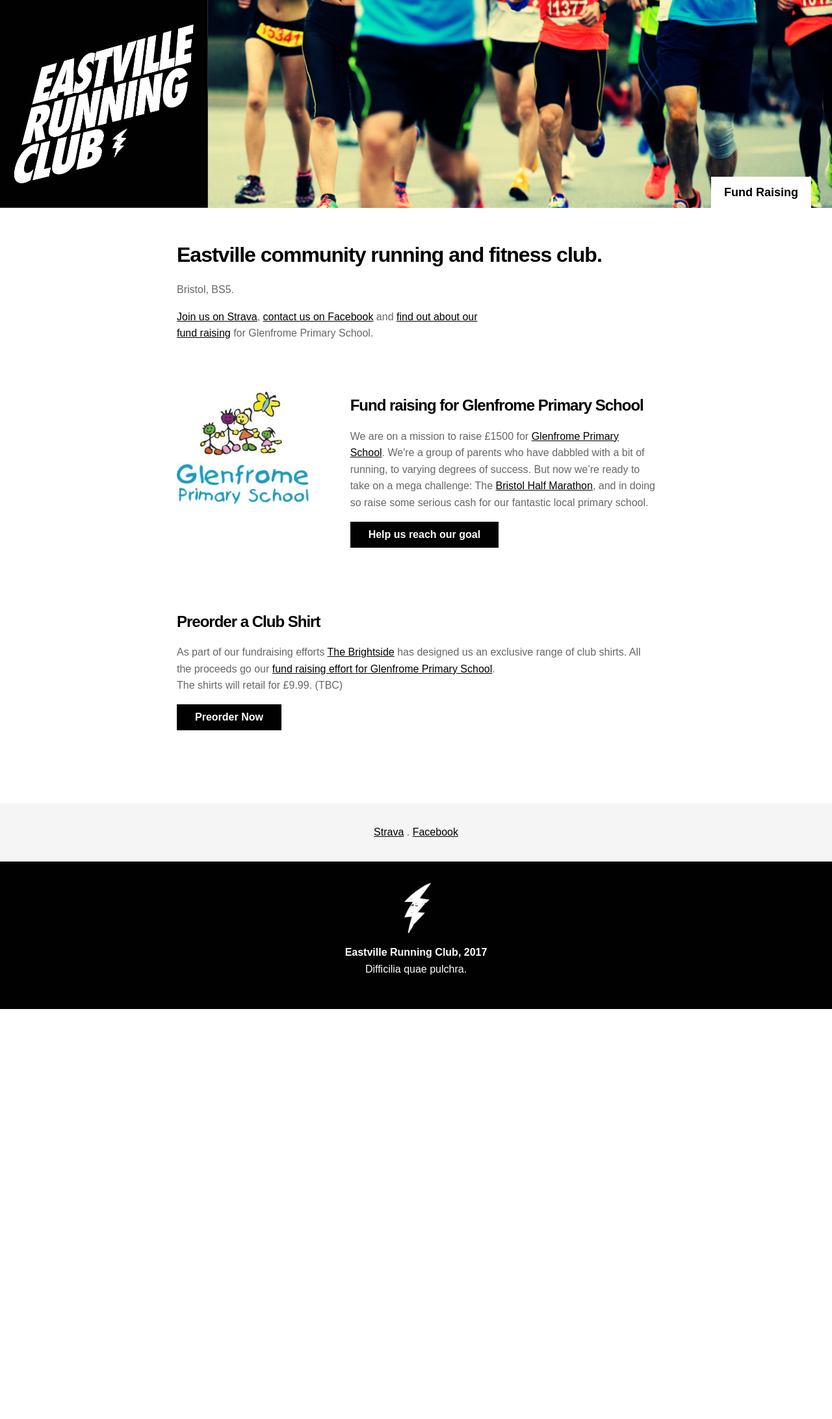
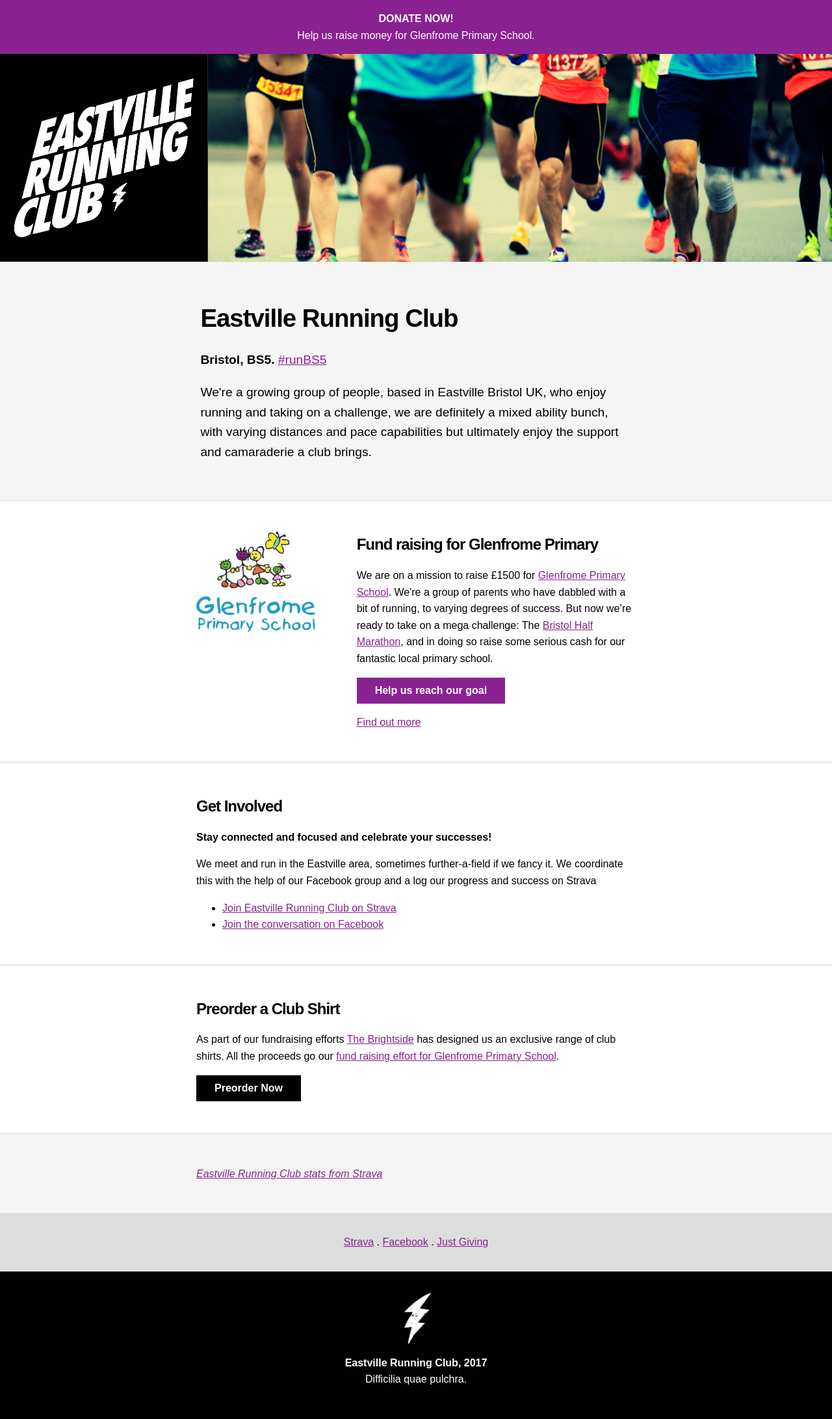
Before and after one commit to netotaku/er, a Jekyll site: the page built from index.html, in a window 1280 px wide. Shown: the whole page at 65% size. Built offline with Jekyll 4.4.1, drawn with Linux system fonts in a browser that asks for light colours; nearby versions of some CDN libraries; before the commit the page ends 1553 px from its top, so only the background shows below that.

Commit message:
just giving

```diff
--- a/_layouts/default.html
+++ b/_layouts/default.html
@@ -15,26 +15,30 @@
   </head>
   <body>
 
-    <header>
+    <a target="_window" class="section section--banner u-l-box u-l-box--half" href="https://www.justgiving.com/crowdfunding/glenfrome">
+      <strong class="section--banner__heading">DONATE NOW!</strong><br>Help us raise money for Glenfrome Primary School.
+    </a>
+
+    <header class="header">
       <a href="/"><img class="logo" src="/assets/img/eastvillerunning.JPG"></a>
-      <menu class="main-menu">
-        <a href="/fund-raising/" class="button">Fund Raising</a>
-      </menu>
     </header>
 
     <div role="main">
       {{ content }}
     </div>
 
-    <section class="footer-top">
-      <a href="https://www.strava.com/clubs/eastville-running-club">Strava</a> .
-      <a href="https://www.facebook.com/groups/303941706700411/">Facebook</a>
-    </section>
 
-    <footer>
-      <img class="bolt" class="logo" src="/assets/img/bolt.png">
-      <p><strong>Eastville Running Club, 2017</strong><br>
-        Difficilia quae pulchra.</p>
+    <footer class="footer">
+      <section class="footer__top">
+        <a target="_window" href="https://www.strava.com/clubs/eastville-running-club">Strava</a> .
+        <a target="_window" href="https://www.facebook.com/groups/303941706700411/">Facebook</a> .
+        <a target="_window" href="https://www.justgiving.com/crowdfunding/glenfrome">Just Giving</a>
+      </section>
+      <div class="footer__base">
+        <img class="logo logo--bolt" src="/assets/img/bolt.png">
+        <p><strong>Eastville Running Club, 2017</strong><br>
+          Difficilia quae pulchra.</p>
+      </div>
     </footer>
 
     <script src="https://cdnjs.cloudflare.com/ajax/libs/moment.js/2.18.1/moment.min.js"></script>
@@ -44,9 +48,9 @@
     <script src="/assets/js/uri.js"></script>
 
     {% raw %}
-      <script type="text/html" id="events">
+      <script type="text/html" id="js-events">
         <h2>Events</h2>
-        <div class="table-wrapper">
+        <div class="u-table-wrapper">
           <table class="pure-table">
             <tbody>
               {{#this}}
@@ -59,9 +63,9 @@
           </table>
         </div>
       </script>
-      <script type="text/html" id="activities">
+      <script type="text/html" id="js-activities">
         <h2>Club Activity</h2>
-        <div class="table-wrapper">
+        <div class="u-table-wrapper">
           <table class="pure-table">
             <tbody>
               <tr>
@@ -88,7 +92,7 @@
           </table>
         </div>
       </script>
-      <script type="text/html" id="members">
+      <script type="text/html" id="js-members">
         {{#this}}
           <a href="https://www.strava.com/athletes/{{ id }}" target="_window" class="member" title="{{ firstname }}">
             <div class="member__avatar"><img src="{{ avatar this }}"></div>
--- a/assets/scss/style.scss
+++ b/assets/scss/style.scss
@@ -1,18 +1,20 @@
 ---
 ---
 
+$hilight: #8a2291; // purple
+$dark: #010101; // almost black
 
 body{
   padding: 0px;
   margin: 0px;
   line-height: 1.6;
-  color: #666;
-
+  color: $dark;
   -webkit-font-smoothing: antialiased;
   -moz-osx-font-smoothing: grayscale;
 }
+
 a{
-  color: #000;
+  color: $hilight;
   &:hover{
     text-decoration: none;
   }
@@ -21,42 +23,35 @@
 *{
   box-sizing: border-box;
 }
-//
-// img{
-//   width: 100%;
-// }
 
-header{
+.header{
   background-image: url(/assets/img/header.png);
   background-size: cover;
   position: relative;
 }
 
-.l-box {
-  padding: 2em;
-}
 
 .logo{
   width: 25%;
+  &--bolt{
+    width: 70px;
+  }
 }
 
-.bolt{
-  width: 70px;
-}
-
-footer{
+.footer{
   text-align: center;
   background: #010101;
+  &__top{
+    padding: 2em;
+    background: #ddd;
+  }
+  &__base{
     padding: 2em;
     color: #fff;
     a{
       color: #fff;
     }
   }
-
-em{
-  font-size: 1.6em;
-  font-family: georgia;
 }
 
 h1,h2,h3,h4,h4,h5,h6{
@@ -69,45 +64,69 @@
 }
 
 .measure{
-  max-width: 800px;
-  margin: auto;
-}
 
-.footer-top{
-  padding: 2em;
-  background: #f5f5f5;
-  text-align: center;
 }
 
 
+.section{
+  display: block;
+  &--key-line{
+    border-bottom: solid 3px #eee;
+  }
+  &__measure{
+    max-width: 740px;
+    margin: auto;
+  }
+  &--intro{
+    font-size: 1.2em;
+    background-color: #f5f5f5;
+  }
+  &--strava{
+    background-color: #f5f5f5;
+  }
+  &--banner{
+    background-color: $hilight;
+    text-decoration: none;
+    color: #fff;
+    text-align: center;
+    &__heading{
 
-.main-menu{
-  position: absolute;
-  right: 0px;
-  bottom: 0px;
-  padding: 2em;
-  padding-bottom: 0px;
-  margin: 0px;
+    }
+  }
+}
+
 
 .button{
-    display: inline-block;
-    line-height: 20px;
+  display:inline-block;
+  text-decoration:none;
+  background-color:#010101;
+  color:white;
+  cursor:pointer;
 
-    padding: 14px;
-    padding-left: 20px;
-    padding-right: 20px;
-    text-decoration: none;
-    font-weight: bold;
-    font-size: 18px;
+  line-height: 1;
 
-    background: #fff;
+  margin:0;
+  padding:12px 28px;
 
+  font-weight:bold;
+
+  &--light{
+    background-color: $hilight;
   }
 
 }
 
+.u{
 
-.table-wrapper{
+  &-l-box{
+    padding: 2em;
+    &--half{
+      padding-top: 1em;
+      padding-bottom: 1em;
+    }
+  }
+
+  &-table-wrapper{
     width: 100%;
     overflow-x: auto;
     white-space: nowrap;
@@ -120,36 +139,6 @@
     }
   }
 
-.intro{
-  max-width: 480px;
-}
-
-.breadcrumb{
-  padding: 2em;
-  padding-top: 6px;
-  padding-bottom: 6px;
-}
-
-.btn{
-  display:inline-block;
-  text-decoration:none;
-  background-color:#010101;
-  color:white;
-  cursor:pointer;
-
-  line-height: 1;
-
-  margin:0;
-  padding:12px 28px;
-
-  // max-width:100%;
-  // white-space:nowrap;
-  // overflow:hidden;
-  // text-overflow:ellipsis;
-  font-weight:bold;
-}
-
-.u{
   &-figure{
     padding: 0px;
     margin: 0px;
@@ -164,20 +153,9 @@
   }
 }
 
-// .top{
-//   position: relative;
-//   overflow: hidden;
-//   &__button{
-//     display: block;
-//     width: 50%;
-//     float: left;
-//     text-align: center;
-//     color: #fff;
-//     &--strava{
-//       background: #fc4c02;
-//     }
-//     &--facebook{
-//       background: #3b5998;
-//     }
-//   }
-// }
+
+@media only screen and (max-width : 1024px) {
+  .classname {
+      /* other styles here */
+  }
+}
--- a/index.html
+++ b/index.html
@@ -4,21 +4,29 @@
 # See: https://jekyllrb.com/docs/themes/#overriding-theme-defaults
 layout: default
 ---
-<section class="section section--intro">
-  <div class="l-box measure">
-    <h1>Eastville community running and fitness club.</h1>
-    <p>Bristol, BS5.</p>
-    <div class="intro"><a href="https://www.strava.com/clubs/eastville-running-club">Join us on Strava</a>,
-    <a href="https://www.facebook.com/groups/303941706700411/">contact us on Facebook</a> and <a href="/fund-raising/">find out about our fund raising</a> for Glenfrome Primary School.</div>
+
+<section class="section section--intro section--key-line">
+  <div class="section__measure">
+    <div class="pure-g">
+      <div class="pure-u-1">
+        <div class="u-l-box">
+          <h1>Eastville Running Club</h1>
+          <p><strong>Bristol, BS5.</strong> <a href="https://www.instagram.com/explore/tags/runbs5/" target="_window">#runBS5</a></p>
+          <p>We're a growing group of people, based in Eastville Bristol UK, who enjoy running and taking on a challenge, we are
+            definitely a mixed ability bunch, with varying distances and pace capabilities but ultimately enjoy the
+            support and camaraderie a club brings.</p>
+        </div>
+      </div>
+    </div>
   </div>
 </section>
 
 
-<section class="section section--fundraising">
-  <div class="measure">
+<section class="section section--fundraising section--key-line">
+  <div class="section__measure">
     <div class="pure-g">
         <div class="pure-u-1 pure-u-md-1-3">
-          <div class="l-box">
+          <div class="u-l-box">
             <a href="/fund-raising/">
               <figure class="u-figure u-figure--reponsive">
                 <img src="/assets/img/glenfrome.jpg">
@@ -27,26 +35,47 @@
           </div>
         </div>
         <div class="pure-u-1 pure-u-md-2-3">
-          <div class="l-box">
-            <h2>Fund raising for Glenfrome Primary School</h2>
+          <div class="u-l-box">
+            <h2>Fund raising for Glenfrome Primary</h2>
             <p>We are on a mission to raise £1500 for <a href="http://www.glenfrome.bristol.sch.uk/">Glenfrome Primary School</a>.  We're a group of parents who have dabbled with a bit of running, to varying degrees of success. But now we’re ready to take on a mega challenge: The <a href="http://www.greatrun.org/great-bristol-half-marathon">Bristol Half Marathon</a>, and in doing so raise some serious cash for our fantastic local primary school.</p>
-            <p><a href="/fund-raising/" class="btn">Help us reach our goal</a></p>
+            <p><a target="_window" href="https://www.justgiving.com/crowdfunding/glenfrome" class="button button--light">Help us reach our goal</a></p>
+            <p><a href="/fund-raising/">Find out more</a></p>
           </div>
         </div>
     </div>
   </div>
 </section>
 
-
-<section class="section section--merchandise">
-  <div class="measure">
+<section class="section section--get-involved section--key-line">
+  <div class="section__measure">
     <div class="pure-g">
       <div class="pure-u-1">
-        <div class="l-box">
+        <div class="u-l-box">
+          <h2>Get Involved</h2>
+          <p><strong>Stay connected and focused and celebrate your successes!</strong></p>
+          <p>We meet and run in the Eastville area, sometimes further-a-field if we fancy it.
+            We coordinate this with the help of our Facebook group and a log our progress
+            and success on Strava</p>
+          <ul>
+            <li><a href="https://www.strava.com/clubs/eastville-running-club">Join Eastville Running Club on Strava</a></li>
+            <li><a href="https://www.facebook.com/groups/303941706700411/">Join the conversation on Facebook</a>
+          </ul>
+        </div>
+      </div>
+    </div>
+  </div>
+</section>
+
+<section class="section section--merchandise section--key-line">
+  <div class="section__measure">
+    <div class="pure-g">
+      <div class="pure-u-1">
+        <div class="u-l-box">
           <h2>Preorder a Club Shirt</h2>
-          <p>As part of our fundraising efforts <a href="http://the-brightside.co.uk/">The Brightside</a> has designed us an exclusive range of club shirts. All the proceeds go our <a href="/fund-raising/">fund raising effort for Glenfrome Primary School</a>.
-            <br>The shirts will retail for £9.99. (TBC)</p>
-          <p><a class="typeform-share btn" href="https://supply1.typeform.com/to/ujg1bf" data-mode="drawer_left" target="_blank">Preorder Now</a></p>
+          <p>As part of our fundraising efforts <a href="http://the-brightside.co.uk/">The Brightside</a>
+            has designed us an exclusive range of club shirts. All the proceeds go our <a href="/fund-raising/">fund
+              raising effort for Glenfrome Primary School</a>.</p>
+          <p><a class="typeform-share button" href="https://supply1.typeform.com/to/ujg1bf" data-mode="drawer_left" target="_blank">Preorder Now</a></p>
         </div>
       </div>
     </div>
@@ -55,8 +84,9 @@
 
 
 <section class="section section--strava">
-  <div class="l-box measure">
-    <div id="workspace"></div>
+  <div class="u-l-box section__measure">
+    <div id="js-workspace"></div>
+    <p><em><a href="https://www.strava.com/clubs/eastville-running-club">Eastville Running Club stats from Strava</a></em></p>
   </div>
 </section>
 
```
Also changed, not shown: other parts of index.html (+4 -4 lines), _layouts/page.html (+6 -4 lines), fund-raising.html (+17 -12 lines). Lines whose indentation alone changed are shown as unchanged.
